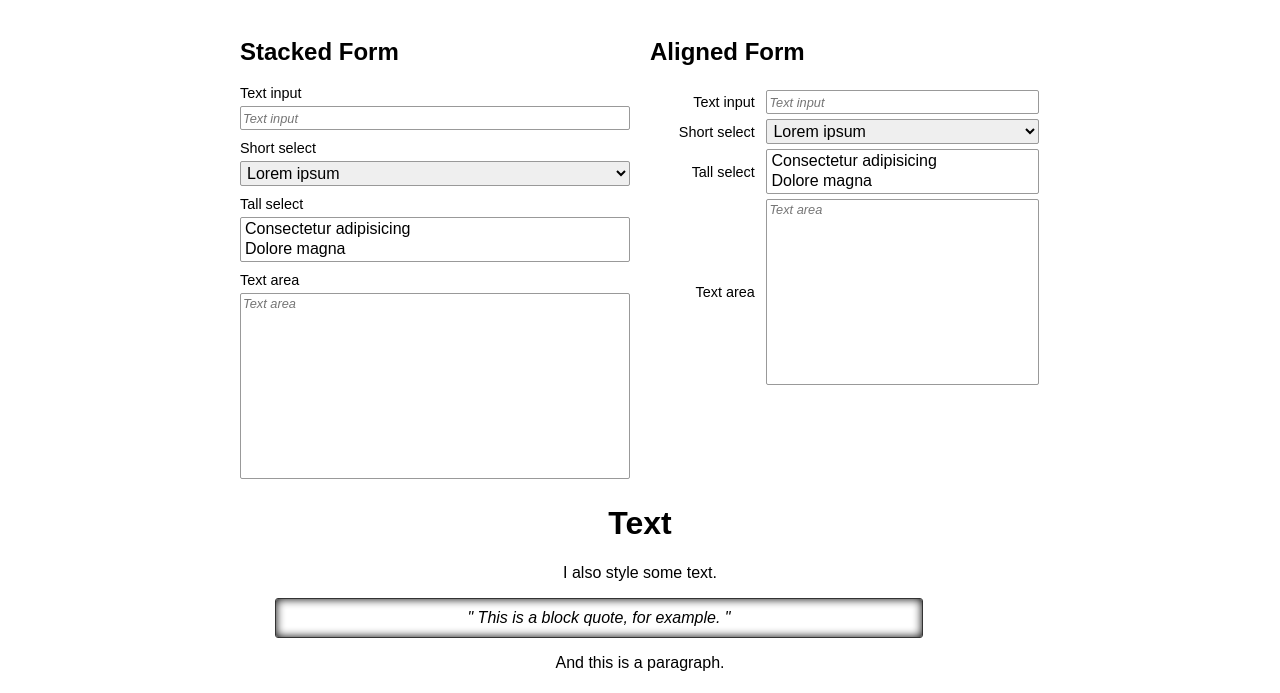
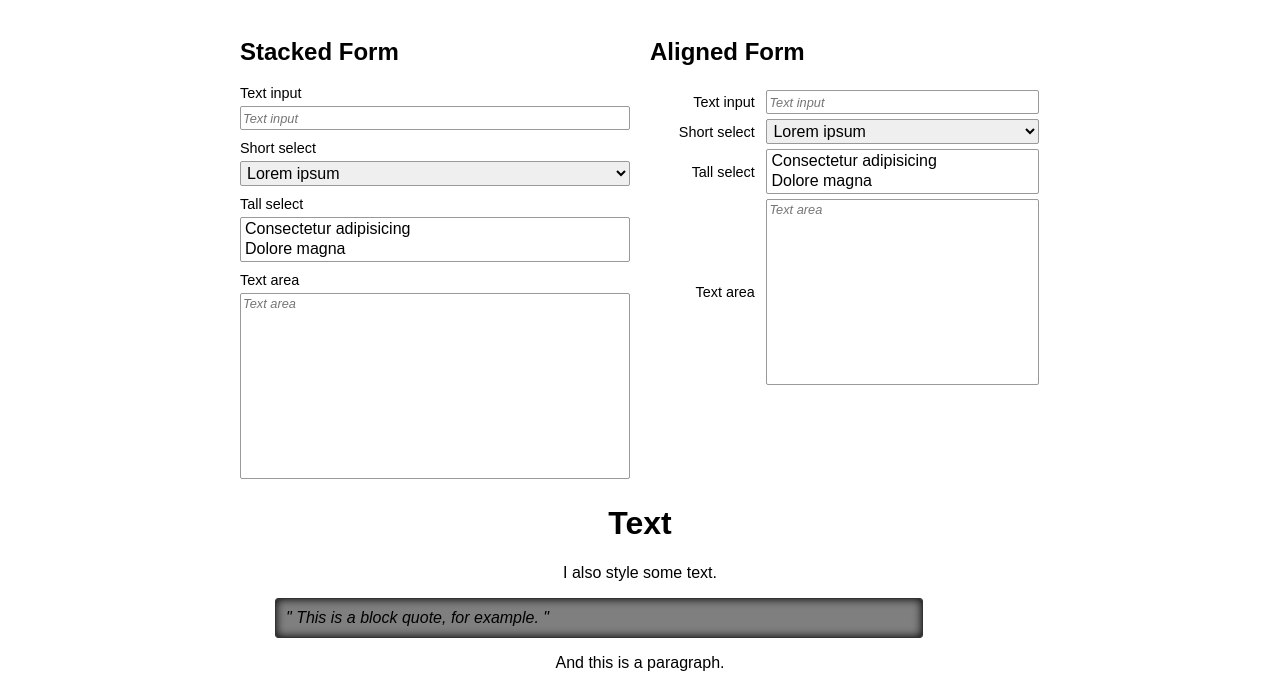
Before and after one commit to jsrn/commoncss, a plain HTML site: page index.html in a window 1280 px wide. Shown: the part 337-1030 px from the top of the page. Drawn offline with Linux system fonts and the light colour scheme.

Commit message:
additional bquote styling

```diff
--- a/scss/_general.scss
+++ b/scss/_general.scss
@@ -8,6 +8,8 @@ blockquote {
 	width: 80%;
 	padding: 10px;
 	font-style: italic;
+	background-color: rgba(0,0,0,0.5);
+	text-align: left;
 	@include inner-shadow(10px);
 
 	&:before {
```
Also changed, not shown: css/common.css.
